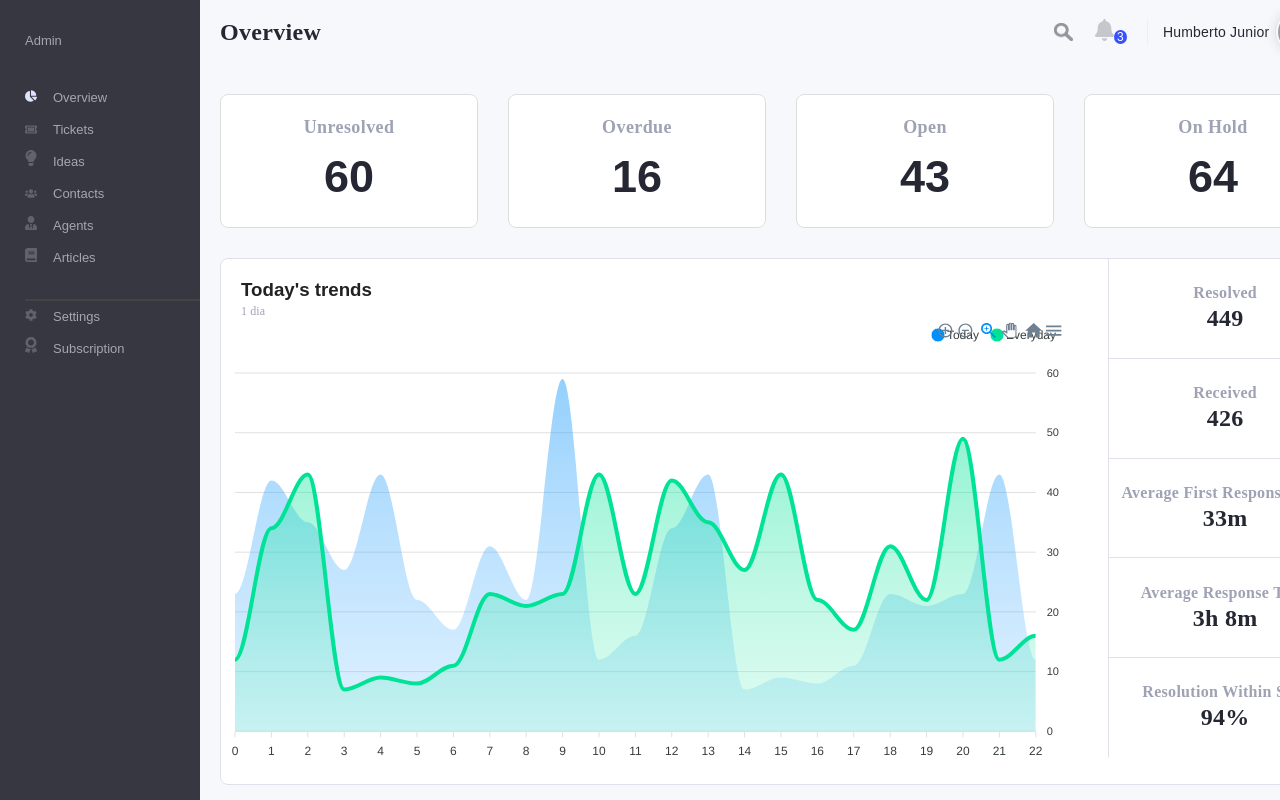
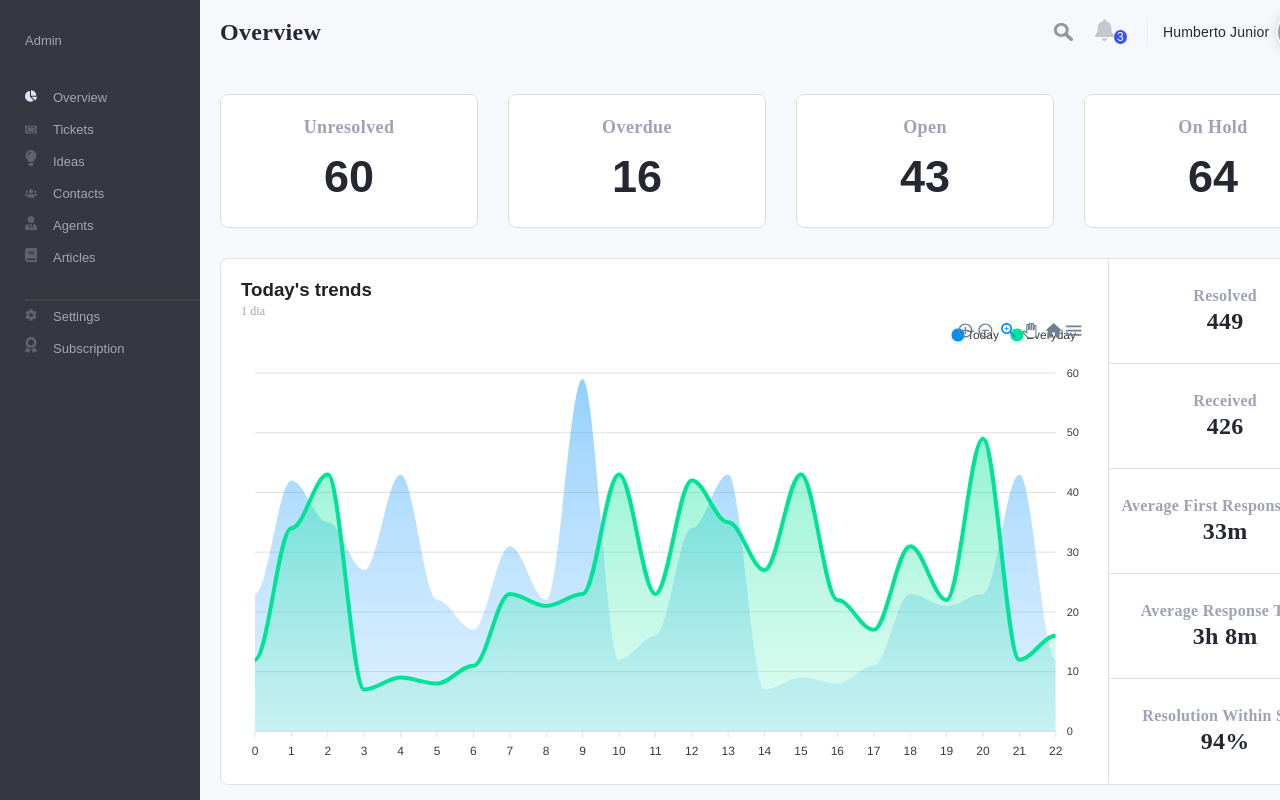
Before and after one commit to humbertoromanojr/challenge-admin, a React (Create React App) app: page / in a window 1280 px wide. Shown: the top 800 px of the page. Built offline with nearby package versions, Linux system fonts and the light colour scheme; grey boxes are pictures that could not be loaded.

Commit message:
Update ContainerChart index.js and styles.js

```diff
--- a/src/pages/Overview/styles.js
+++ b/src/pages/Overview/styles.js
@@ -21,6 +21,7 @@ export const ContainerChart = styled.section`
   flex-direction: row;
   justify-content: space-between;
   margin: 0px 0px 30px 0px;
+  padding: 0px 0px 0px 20px;
   max-width: 1122px;
 
   background: #FFFFFF;
@@ -29,7 +30,7 @@ export const ContainerChart = styled.section`
 
   & header {
     display: block;
-    padding: 20px 0px 0px 20px;
+    padding: 20px 0px 0px 0px;
 
     & span {
       font-family: Muli;
@@ -47,6 +48,7 @@ export const ContainerChart = styled.section`
       border-bottom: 1px solid #DFE0EB;
       border-left: 1px solid #DFE0EB;
       border-collapse: collapse;
+      height: 20%;
     }
 
     & div:last-child {
@@ -58,10 +60,6 @@ export const ContainerChart = styled.section`
 export const ContainerCardsFooter = styled.section`
   display: flex;
   flex-direction: row;
-
-/*   & div:last-child {
-    border-bottom: 1px solid #fff;
-  } */
 `;
 
 export const CreateNewTask = styled.div`
```
Also changed, not shown: src/pages/Overview/index.js (indentation only).
